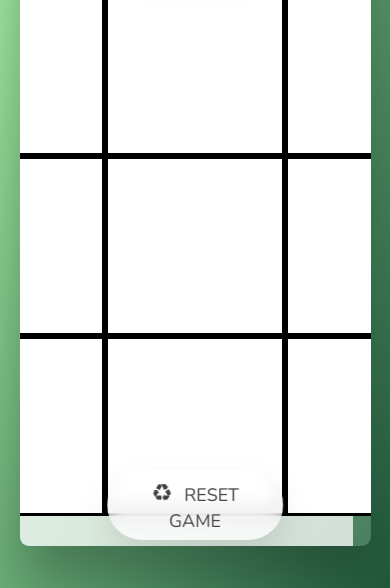
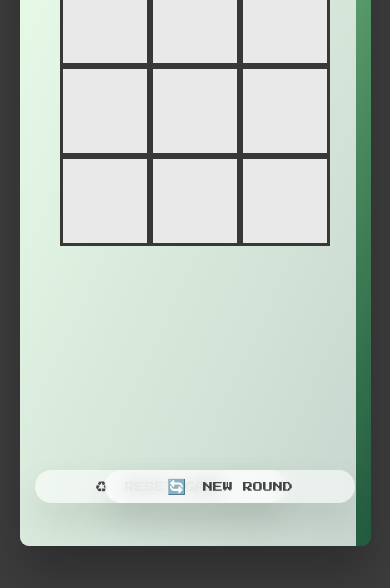
Before and after one commit to virgilpopa/Tic-Tac-Toe, a plain HTML site: page index.html in a window 390 px wide. Shown: the part 256-844 px from the top of the page. Drawn offline with nearby package versions, Linux system fonts and the light colour scheme.

Commit message:
Style changes

```diff
--- a/css/style.css
+++ b/css/style.css
@@ -1,4 +1,5 @@
-@import url("https://fonts.googleapis.com/css2?family=Nunito&display=swap");
+@import url("https://fonts.googleapis.com/css?family=Press+Start+2P&display=swap");
+@import url("https://fonts.googleapis.com/css2?family=Coming+Soon&display=swap");
 
 * {
   margin: 0;
@@ -12,11 +13,11 @@ html {
 }
 
 body {
-  font-family: "Nunito", sans-serif;
-  font-weight: 400;
+  font-family: "Press Start 2P", sans-serif;
   height: 100vh;
-  color: #333;
-  background-image: linear-gradient(to top left, #215a3e 0%, #b2ffaf 100%);
+  color: #000000c2;
+
+  background-color: #000000c2;
   display: flex;
   align-items: center;
   justify-content: center;
@@ -27,7 +28,7 @@ main {
   position: relative;
   width: 90%;
   height: 90%;
-  background-color: rgba(255, 255, 255, 0.123);
+  background-image: linear-gradient(to top left, #215a3e 0%, #b2ffaf 100%);
   backdrop-filter: blur(200px);
   filter: blur();
   box-shadow: 0 3rem 5rem rgba(0, 0, 0, 0.25);
@@ -47,47 +48,42 @@ main {
 /* ELEMENTS */
 .name {
   position: relative;
+  color: #61c25d;
   font-size: 4rem;
   text-transform: uppercase;
   letter-spacing: 1px;
   word-spacing: 2px;
-  font-weight: 300;
-  margin-bottom: 1rem;
+  margin-top: 1.6em;
+  -webkit-text-stroke-width: 1px;
+  -webkit-text-stroke-color: #000;
 }
 #name--1 {
   text-align: right;
-}
-#name--X {
-  padding-left: 12%;
-}
-
-#name--O {
-  padding-left: 82%;
+  color: #194b47;
 }
 
 .score {
-  font-size: 8rem;
-  font-weight: 300;
-  color: #05490a;
-  margin-bottom: auto;
-  margin-top: 10%;
+  font-family: "Coming Soon", cursive;
+  font-size: 20rem;
+  color: #61c25d;
+  margin-left: 20%;
+  margin-top: 22%;
+  -webkit-text-stroke-width: 1px;
+  -webkit-text-stroke-color: #000;
 }
 #score--1 {
+  color: #194b47;
   text-align: right;
+  margin-right: 20%;
 }
 
 .player--active {
   background-color: rgba(255, 255, 255, 0.747);
 }
-.player--active .name {
-  font-weight: 700;
-}
-.player--active .score {
-  font-weight: 400;
-}
-
-.player--active .current {
-  opacity: 1;
+.player--active .name span {
+  padding: 10px;
+  border: 3px solid #000;
+  border-radius: 10px;
 }
 
 .grid {
@@ -101,42 +97,39 @@ main {
 }
 
 .cell {
-  font-family: "Permanent Marker", cursive;
-  color: #fff;
+  font-family: "Coming Soon", cursive;
+  font-size: 12em;
+  font-weight: 600;
   width: 180px;
   height: 180px;
   box-shadow: #333;
-  border: 3px solid #000000;
+  border: 3px solid #000000c2;
   cursor: pointer;
-  line-height: 100px;
-  font-size: 120px;
   text-align: center;
-  padding-top: 20%;
-  background-color: #fff;
+  padding: 5%;
+  background-color: #e9e9e9;
 }
 
 /* ABSOLUTE POSITIONED ELEMENTS */
 .btn {
   position: absolute;
-  left: 50%;
+  left: 40%;
   transform: translateX(-50%);
   color: #444;
   background: none;
   border: none;
   font-family: inherit;
-  font-size: 1.8rem;
+  font-size: 1.5rem;
   text-transform: uppercase;
   cursor: pointer;
-  font-weight: 400;
-
+  width: 250px;
   border-radius: 2rem;
   transition: all 0.2s;
 
-  background-color: white;
   background-color: rgba(255, 255, 255, 0.6);
   backdrop-filter: blur(10px);
 
-  padding: 0.7rem 2.5rem;
+  padding: 0.7rem 2rem;
   border-radius: 50rem;
   box-shadow: 0 1.75rem 3.5rem rgba(0, 0, 0, 0.1);
 }
@@ -156,7 +149,8 @@ main {
   outline: none;
 }
 .btn--newRound {
-  top: 10rem;
+  left: 60%;
+  top: 90%;
 }
 .btn--reset {
   top: 90%;
@@ -166,13 +160,36 @@ main {
   position: absolute;
   left: 50%;
   transform: translateX(-50%);
-  top: 1rem;
-  font-family: inherit;
-  font-size: 5rem;
-  text-decoration: underline 4px;
+  top: 2rem;
+  font-size: 2rem;
+  text-decoration: underline 3px;
 }
-@media (max-width: 900px) {
+@media (max-width: 1200px) {
   .game--status {
-    font-size: 3rem;
+    font-size: 1.5rem;
+  }
+  .name {
+    font-size: 2.5rem;
+  }
+  .score {
+    margin-left: 0;
+    font-size: 10rem;
+    text-align: center;
+  }
+  #score--1 {
+    margin-right: 0;
+    text-align: center;
+  }
+  .cell {
+    width: 90px;
+    height: 90px;
+    font-size: 5rem;
+    line-height: 50px;
+  }
+  .btn {
+    font-size: 1rem;
+  }
+  .btn::first-letter {
+    font-size: 1.5rem;
   }
 }
```
